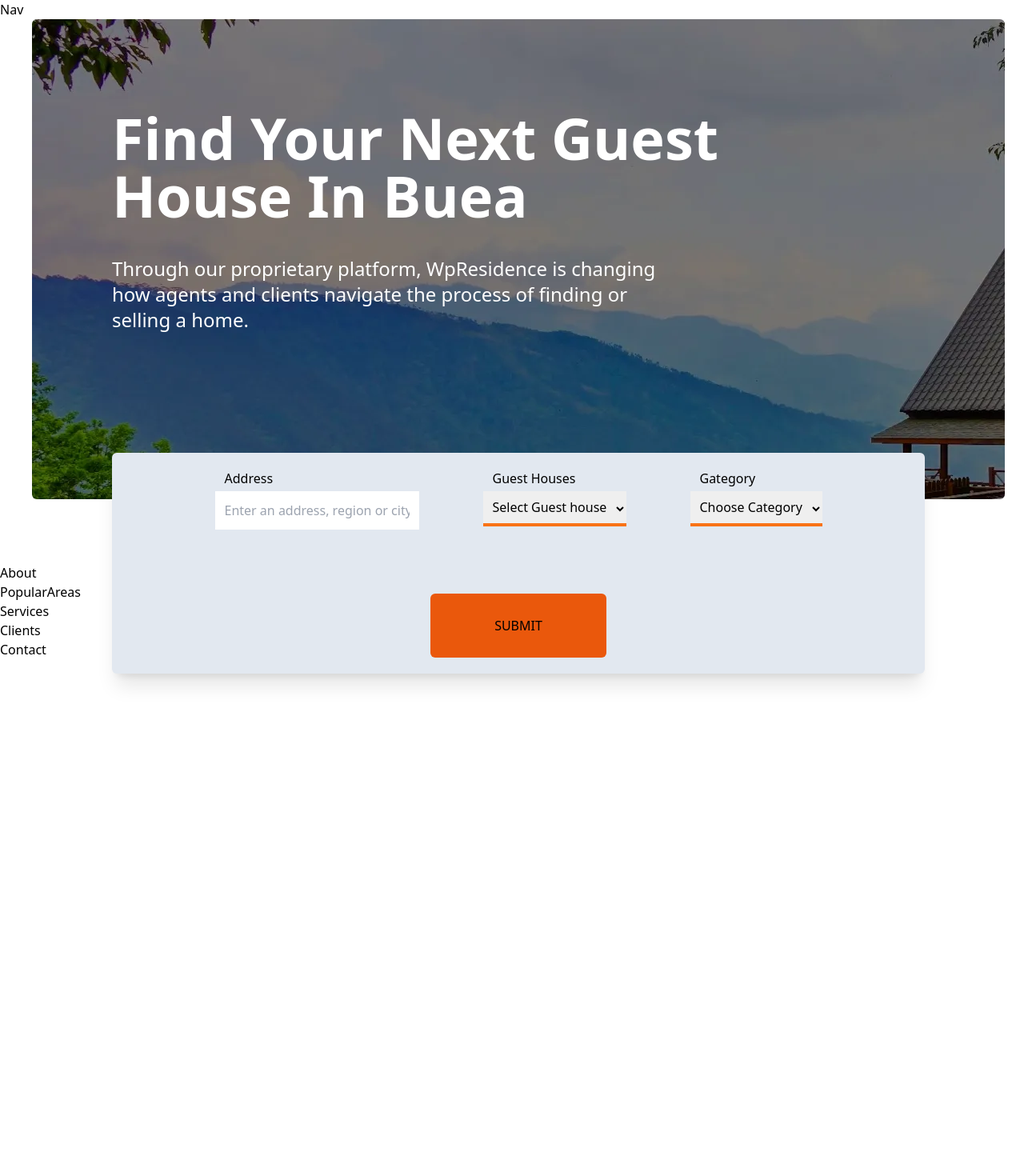
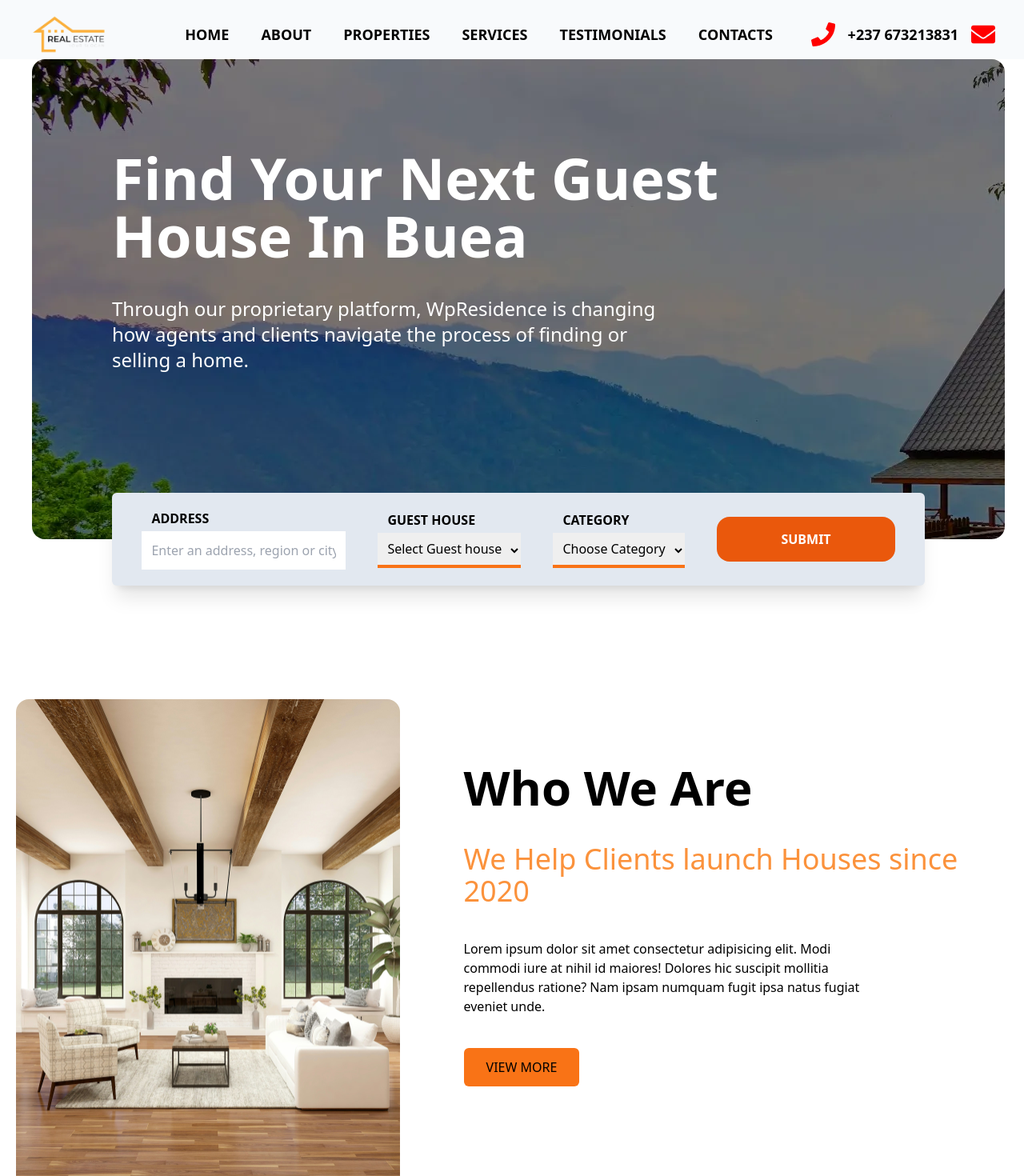
Before and after one commit to Siggahstar/Real_Estate, a React (Vite) app: page / in a window 1280 px wide. Shown: the top 1470 px of the page at 80% size. Before the commit the page ends 842 px from the top, so only its background shows below. Built offline with nearby package versions, Linux system fonts and the light colour scheme.

Commit message:
updated hero and completed nav and about sections

```diff
--- a/src/components/Nav.jsx
+++ b/src/components/Nav.jsx
@@ -1,11 +1,69 @@
-import React from 'react'
+import React, { useState } from 'react'
+import logo from "../assets/images/logo.png"
+import { navlinks } from './export'
+import { FaPhone, FaEnvelope,FaBars,FaTimes } from 'react-icons/fa';
+
+
 
 const Nav = () => {
+
+
+const [isOpen , setIsOpen ] = useState(false)
+
+const toggleMenu = () => {
+  setIsOpen(!isOpen)
+}
+
   return (
-    <div>
-      Nav
-    </div>
-  )
+    <>
+      <div className="flex justify-around p-4 items-center bg-slate-50 sticky max-lg:justify-between top-0 z-10 w-full pb-1 px-3">
+        <div>
+          <img width={100} src={logo} alt="logo image" />
+        </div>
+        <div>
+          <div className="lg:hidden" onClick={toggleMenu}>
+            {isOpen ? (
+              <FaTimes color="red" size={30} />
+            ) : (
+              <FaBars color="red" size={30} />
+            )}
+          </div>
+        </div>
+        <div className="flex gap-10 max-lg:hidden items-center  font-semibold  text-lg ">
+          {navlinks.map((nav, index) => (
+            <ul>
+              <li>
+                <a key={index} href={nav.href}>
+                  {nav.label}
+                </a>
+              </li>
+            </ul>
+          ))}
+        </div>
+        <div className="flex justify-between items-center  gap-4  text-lg font-bold ">
+          <FaPhone color="red" size={30} />
+          <p>+237 673213831</p>
+          <FaEnvelope color="red" size={30} />
+        </div>
+      </div>
+      <div
+        className="mx-2 my-2 bg-blue-900 flex flex-col w-[100vw] text-lg text-white font-semibold lg:hidden items-center absolute top-[61px] z-10
+    "
+      >
+        {isOpen
+          ? navlinks.map((nav, index) => (
+              <ul>
+                <li>
+                  <a key={index} href={nav.href}>
+                    {nav.label}
+                  </a>
+                </li>
+              </ul>
+            ))
+          : null}
+      </div>
+    </>
+  );
 }
 
 export default Nav
--- a/src/components/export.js
+++ b/src/components/export.js
@@ -170,4 +170,17 @@ export const client = [
     feedback:
       "The WP Estate team did an outstanding job helping me buy my first home. The high level of service and dedication",
   },
-];
+]
+
+
+export const navlinks = [
+
+    {label: "HOME", href: "#home" , },
+    {label: "ABOUT", href: "#about" , },
+    {label: "PROPERTIES", href: "#properties" , },
+    {label: "SERVICES", href: "#services" , },
+    {label: "TESTIMONIALS", href: "#testimonials" , },
+    {label: "CONTACTS", href: "#contacts" , }
+
+
+]
--- a/src/sections/About.jsx
+++ b/src/sections/About.jsx
@@ -1,11 +1,40 @@
-import React from 'react'
+import React from "react";
+import aboutimg from "../assets/images/about.jpg";
 
 const About = () => {
   return (
-    <div>
-      About
+    <div className="">
+      <section id="about" className="pt-10 max-lg:mt-[400px] max-sm:mt-[500px]">
+        <div className="flex justify-center gap-20 lg:mt-20 max-lg:flex-col  max-lg:items-center lg:px-5 max-lg:px-10">
+          <div>
+            <img
+              data-aos="zoom-in"
+              className="rounded-2xl max-lg:w-full"
+              src={aboutimg}
+              width={500}
+              height={400}
+              alt=""
+            />
+          </div>
+          <div className="flex-col flex gap-10 items-start  lg:mt-20">
+            <p data-aos="zoom-in" className="text-6xl font-semibold ">
+              Who We Are{" "}
+            </p>
+            <h1 data-aos="zoom-in" className="text-4xl text-orange-400">
+              We Help Clients launch Houses since 2020
+            </h1>
+            <p data-aos="zoom-in" className="max-w-[500px] max-lg:max-w-[5000px] ">
+              Lorem ipsum dolor sit amet consectetur adipisicing elit. Modi
+              commodi iure at nihil id maiores! Dolores hic suscipit mollitia
+              repellendus ratione? Nam ipsam numquam fugit ipsa natus fugiat
+              eveniet unde.
+            </p>
+            <button  data-aos="fade-left" className="bg-orange-500 py-3 px-7 rounded-md text-"> VIEW MORE</button>
+          </div>
+        </div>
+      </section>
     </div>
-  )
-}
+  );
+};
 
-export default About
+export default About;
--- a/src/sections/Hero.jsx
+++ b/src/sections/Hero.jsx
@@ -19,29 +19,29 @@ const Hero = () => {
   return (
     <div className={`${darkMode ? "dark bg-black" : "light bg-white "}`}>
       <section
-        className="mx-10  w-[95%] gap-[500px] max-sm:mx-4 max-lg:px-5 flex-cols pt-28 h-[600px]  rounded-md max-lg:pb-[50px] px-[100px] mb-20 max"
+        className="mx-10  m-auto  w-[95%] gap-[500px] max-lg:mx-4 max-lg:px-5 flex-cols pt-28 h-[600px]  rounded-2xl max-lg:pb-[50px] px-[100px] mb-20 max"
         id="hero"
         style={{ backgroundImage: `url(${heroimg})` }}
       >
         <div className="flex flex-col gap-10 ">
           <h1
-            data-aos="zoom-in"
+            data-aos="fade-up"
             className="text-7xl font-semibold max-lg:text-5xl max-lg:max-w-[1000px] max-w-[800px] text-white"
           >
             Find Your Next Guest House In Buea
           </h1>
-          <p data-aos="zoom-in" className="text-white text-2xl max-w-[700px] ">
+          <p data-aos="fade-up" className="text-white text-2xl max-w-[700px] ">
             Through our proprietary platform, WpResidence is changing how agents
             and clients navigate the process of finding or selling a home.
           </p>
         </div>
         <div
-          data-aos="zoom-in"
-          className="flex mt-[150px] bg-slate-200 shadow-xl  max-lg:gap-4 gap-20 max-lg:flex-col justify-center flex-wrap  max-lg:w-full rounded-md  p-5 "
+          data-aos="fade-up"
+          className="flex mt-[150px] bg-slate-200 shadow-xl  max-lg:gap-4 gap-10 max-lg:flex-col justify-center max-lg:mt-[270px] max-lg:mx-1  w-full lg:items-center   max-lg:w-full rounded-md  p-5 "
         >
           <div className="flex gap-1 flex-col ">
-            <label className="ml-3" htmlFor="address">
-              Address
+            <label className="ml-3 font-semibold" htmlFor="address">
+              ADDRESS
             </label>
             <input
               className="p-3 border-1 border-white"
@@ -50,8 +50,8 @@ const Hero = () => {
             ></input>
           </div>
           <div className=" flex-col gap-1 flex">
-            <label className="ml-3" htmlFor="guesthouse">
-              Guest Houses
+            <label className="ml-3 font-semibold" htmlFor="guesthouse">
+             GUEST HOUSE
             </label>
             <select
               className=" border-b-4 p-2 border-orange-500 "
@@ -67,8 +67,8 @@ const Hero = () => {
             </select>
           </div>
           <div className=" flex-col gap-1 flex">
-            <label className="ml-3" htmlFor="category">
-              Gategory
+            <label className="ml-3 font-semibold" htmlFor="category">
+              CATEGORY
             </label>
             <select
               className=" border-b-4 p-2 border-orange-500 "
@@ -84,7 +84,7 @@ const Hero = () => {
             </select>
           </div>
           <div>
-            <button className="bg-orange-600 px-20 cursor-pointer hover:bg-orange-300 transform transition-transform  py-7 rounded-md">
+            <button className=" text-white  font-bold bg-orange-600 px-20 cursor-pointer hover:bg-orange-300 transform transition-transform w-full duration-300 py-4 rounded-2xl">
               SUBMIT
             </button>
           </div>
```
